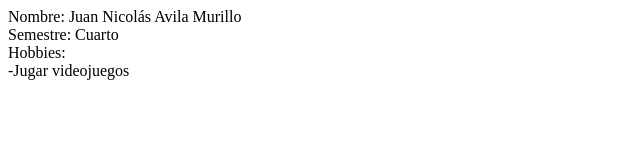
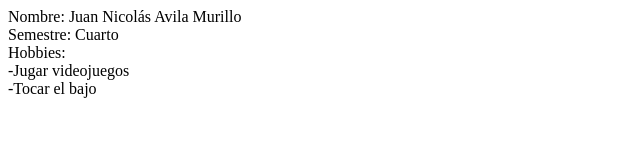
Before and after one commit to Juan-avila1507/git_taller_, a plain HTML site: page index.html in a window 1280 px wide. Shown: the whole page, without its empty margins (0-640 px from the left). Drawn offline with Linux system fonts and the light colour scheme.

Commit message:
Quinto commit

```diff
--- a/index.html
+++ b/index.html
@@ -10,6 +10,7 @@
     <div>Semestre: Cuarto</div>
     <div>Hobbies:</div>
     <div> -Jugar videojuegos</div>
+    <div> -Tocar el bajo</div>
 
 </body>
 </html>
```
